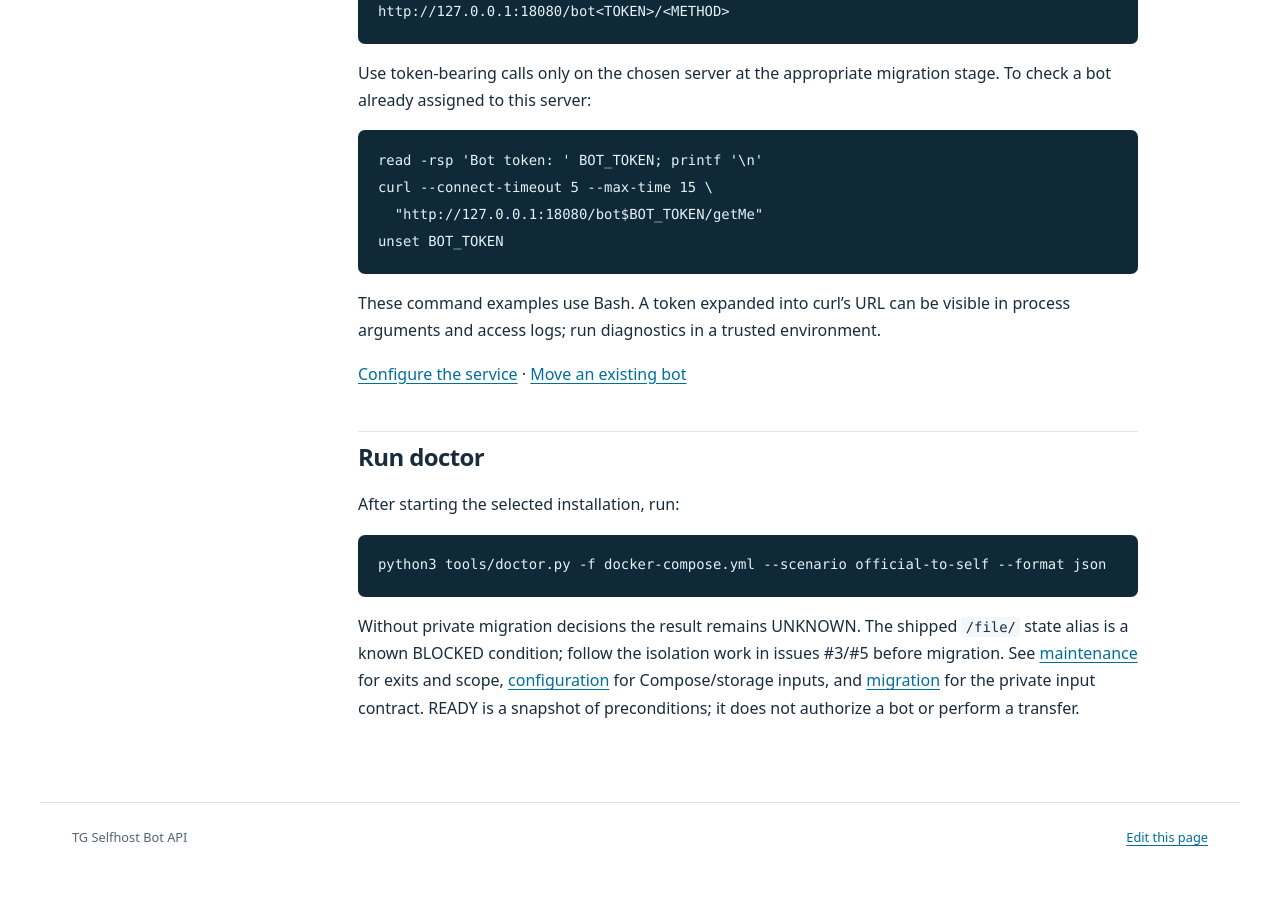
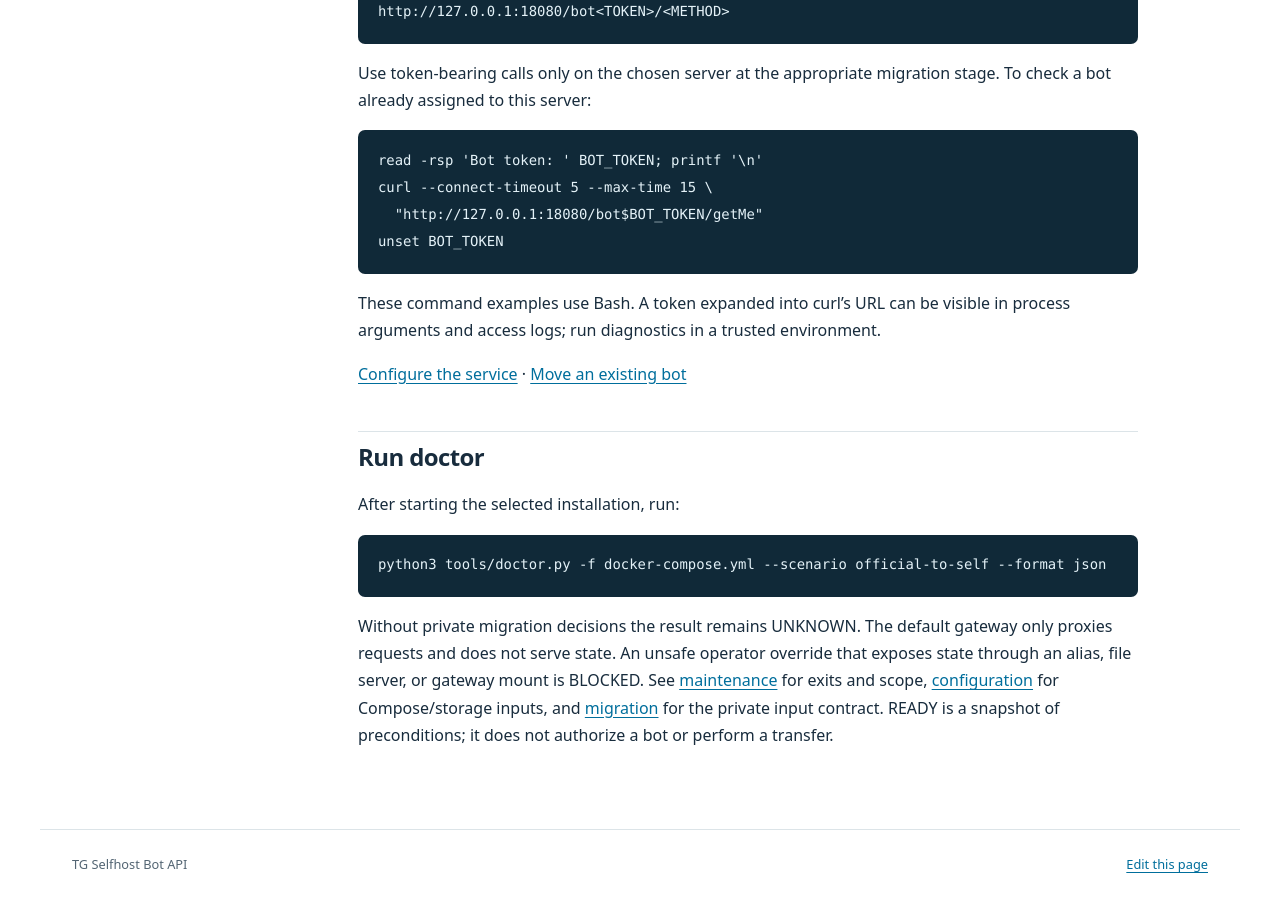
Before and after one commit to ichinya/tg-selfhost-botapi, a Jekyll site: the page built from docs/en/getting-started.md, in a window 1280 px wide and 900 px high, scrolled down 1695 px. Built offline with Jekyll 4.4.1, drawn with Linux system fonts in a browser that asks for light colours; before the commit the page ends 2568 px from its top, so only the background shows below that.

Commit message:
fix: review (round 1, refs #13)

````diff
--- a/docs/en/getting-started.md
+++ b/docs/en/getting-started.md
@@ -89,9 +89,10 @@ After starting the selected installation, run:
 python3 tools/doctor.py -f docker-compose.yml --scenario official-to-self --format json
 ```
 
-Without private migration decisions the result remains UNKNOWN. The shipped
-`/file/` state alias is a known BLOCKED condition; follow the isolation work in
-issues #3/#5 before migration. See [maintenance](maintenance.md) for exits and
+Without private migration decisions the result remains UNKNOWN. The default gateway
+only proxies requests and does not serve state. An unsafe operator override that
+exposes state through an alias, file server, or gateway mount is BLOCKED. See
+[maintenance](maintenance.md) for exits and
 scope, [configuration](configuration.md) for Compose/storage inputs, and
 [migration](migration.md) for the private input contract. READY is a snapshot of
 preconditions; it does not authorize a bot or perform a transfer.
````
Also changed, not shown: docs/ru/getting-started.md (+4 -3 lines).
